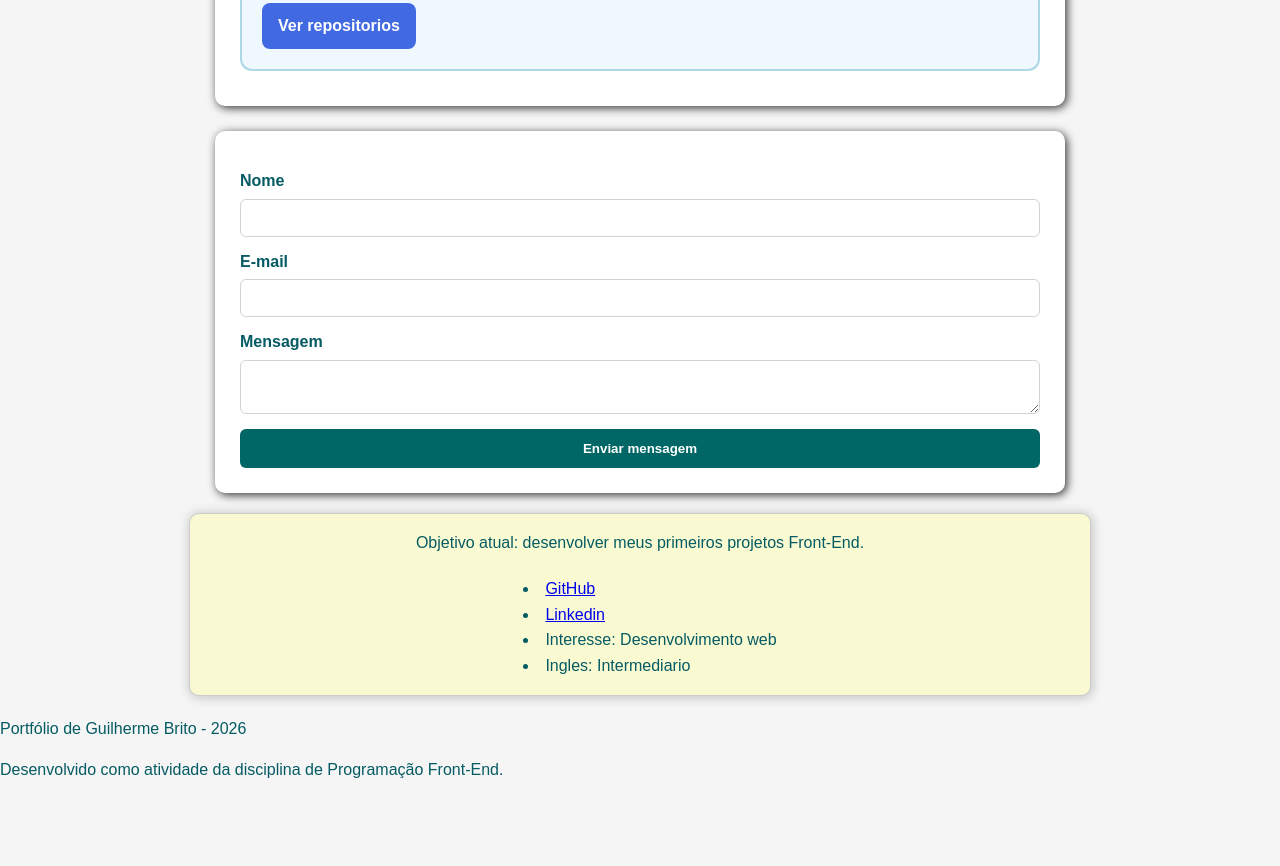
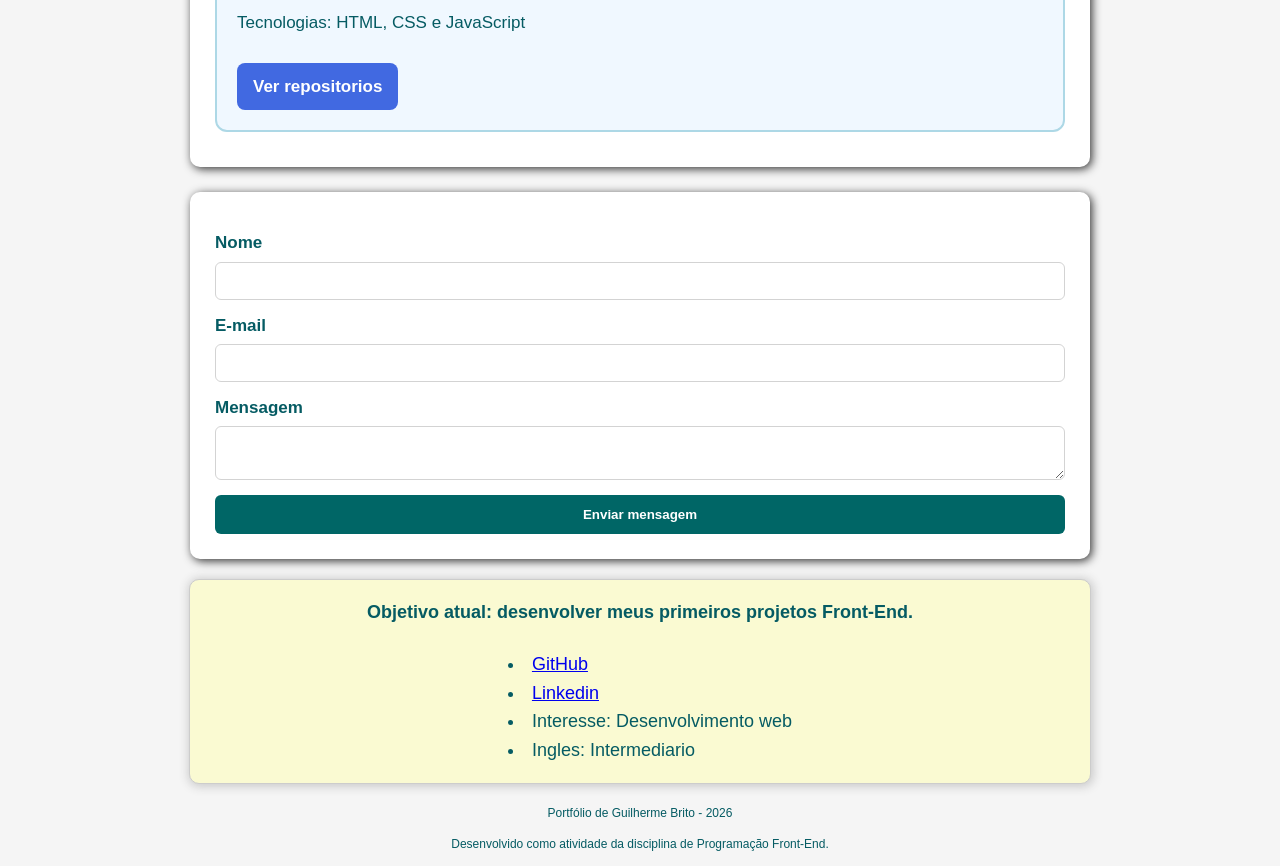
Before and after one commit to GuilhermeBrito0/GuilhermeBrito0.Github.io, a plain HTML site: page index.html in a window 1280 px wide. Shown: the part 1433-2299 px from the top of the page. Before the commit the page ends 2232 px from the top, so only its background shows below. Drawn offline with Linux system fonts and the light colour scheme.

Commit message:
Font size of page and center footer

```diff
--- a/style.css
+++ b/style.css
@@ -4,6 +4,7 @@ body {
     background-color: whitesmoke;
     color: #055b63;
     line-height: 1.6;
+    font-size: 17px;
 }
 
 .cabecalho {
@@ -32,7 +33,7 @@ body {
     border-radius: 10px;
     box-shadow: 2px 2px 10px rgba(0, 0, 0, 0.8);
     margin: 25px auto 0 auto;
-    max-width: 800px;
+    max-width: 850px;
 }
 
 article {
@@ -120,6 +121,8 @@ aside {
     background-color: lightgoldenrodyellow;
     border-radius: 10px;
     box-shadow: 1px 1px 10px 2px #ccc;
+    font-size: 18px;
+    font-weight: bold;
 }
 
 aside ul {
@@ -129,6 +132,7 @@ aside ul {
   padding-left: 20px;
   display: inline-block;
   margin-top: 5px;
+  font-weight: normal;
 }
 .lista_con li {
     border-collapse: collapse;
@@ -137,3 +141,7 @@ aside ul {
 .lista_con li:hover {
     background-color: #CCC;
 }
+footer {
+    text-align: center;
+    font-size:12px;
+}
```
Also changed, not shown: index.html (+1 -1 lines).
